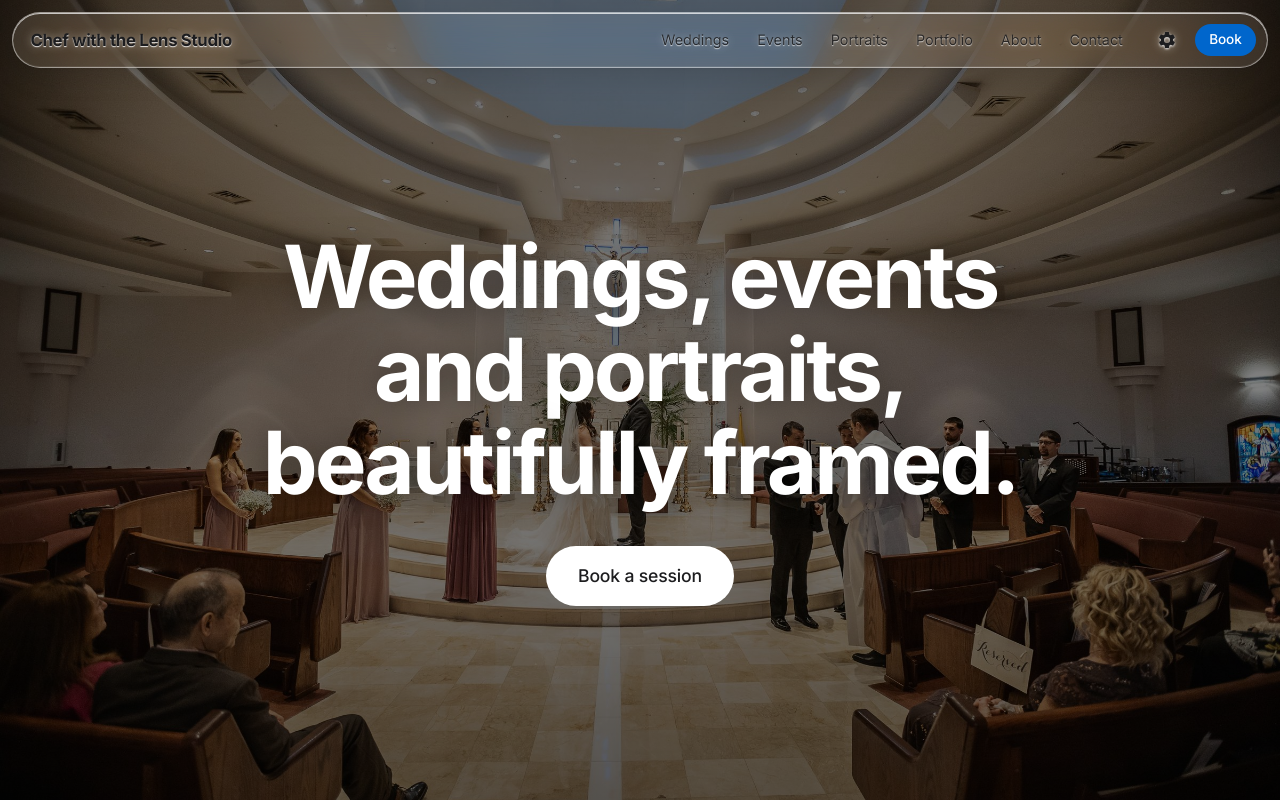
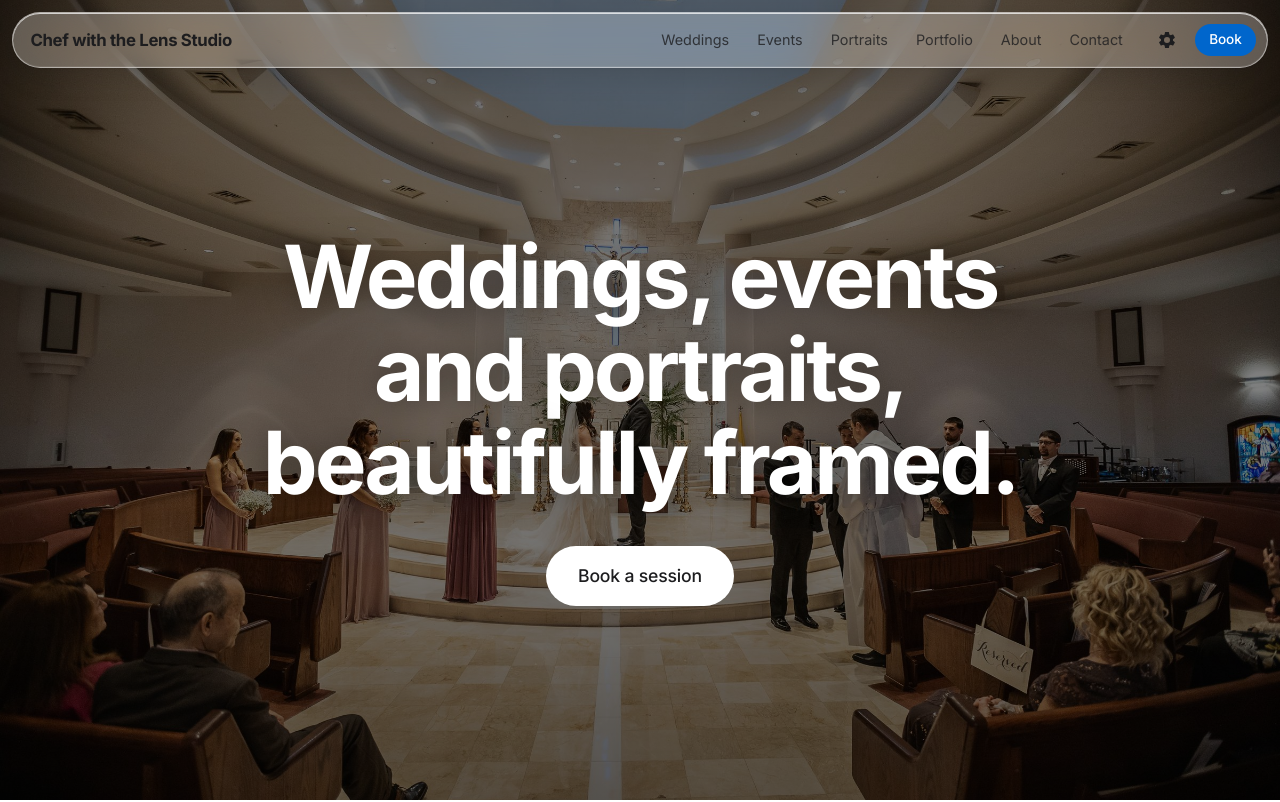
Before and after one commit to chefwithdalens-source/chef-with-the-lens-studio, a plain HTML site: page index.html in a window 1280 px wide. Shown: the top 802 px of the page. Drawn offline with Linux system fonts and the light colour scheme.

Commit message:
Revert "Make the liquid glass navigation more transparent"
This reverts commit ede8c6ba50783ed8a126fde4d7c1166448fd982c.

```diff
--- a/styles.css
+++ b/styles.css
@@ -17,15 +17,13 @@
   --accent: #0066cc;        /* the ONE accent: buttons and links */
   --accent-hover: #0055b3;
   --on-accent: #ffffff;     /* text on accent buttons */
-  --header-bg: rgba(255, 255, 255, 0.10);
-  --header-bg-scrolled: rgba(255, 255, 255, 0.18);
+  --header-bg: rgba(255, 255, 255, 0.28);
+  --header-bg-scrolled: rgba(255, 255, 255, 0.55);
   --header-border: rgba(255, 255, 255, 0.48);
   --header-highlight: inset 0 1px 0 rgba(255, 255, 255, 0.72), inset 0 -1px 0 rgba(255, 255, 255, 0.08);
   --header-drop: 0 8px 28px rgba(0, 0, 0, 0.12), 0 1px 3px rgba(0, 0, 0, 0.06);
-  --header-menu-bg: rgba(255, 255, 255, 0.50);
-  --header-menu-bg-scrolled: rgba(255, 255, 255, 0.55);
-  --header-text-shadow: 0 1px 1px rgba(255, 255, 255, 0.85), 0 0 10px rgba(255, 255, 255, 0.45);
-  --header-icon-shadow: drop-shadow(0 1px 1px rgba(255, 255, 255, 0.85)) drop-shadow(0 0 4px rgba(255, 255, 255, 0.4));
+  --header-menu-bg: rgba(255, 255, 255, 0.86);
+  --header-menu-bg-scrolled: rgba(255, 255, 255, 0.92);
   --shadow: 0 20px 40px -24px rgba(0, 0, 0, 0.25);
 
   --font: Inter, -apple-system, BlinkMacSystemFont, 'Segoe UI', sans-serif;
@@ -49,15 +47,13 @@
   --accent: #2997ff;
   --accent-hover: #4aa8ff;
   --on-accent: #000000;
-  --header-bg: rgba(18, 18, 20, 0.12);
-  --header-bg-scrolled: rgba(18, 18, 20, 0.20);
+  --header-bg: rgba(18, 18, 20, 0.32);
+  --header-bg-scrolled: rgba(18, 18, 20, 0.58);
   --header-border: rgba(255, 255, 255, 0.16);
   --header-highlight: inset 0 1px 0 rgba(255, 255, 255, 0.22), inset 0 -1px 0 rgba(255, 255, 255, 0.04);
   --header-drop: 0 8px 28px rgba(0, 0, 0, 0.42), 0 1px 3px rgba(0, 0, 0, 0.25);
-  --header-menu-bg: rgba(18, 18, 20, 0.50);
-  --header-menu-bg-scrolled: rgba(18, 18, 20, 0.55);
-  --header-text-shadow: 0 1px 2px rgba(0, 0, 0, 0.75), 0 0 10px rgba(0, 0, 0, 0.45);
-  --header-icon-shadow: drop-shadow(0 1px 2px rgba(0, 0, 0, 0.75)) drop-shadow(0 0 4px rgba(0, 0, 0, 0.4));
+  --header-menu-bg: rgba(18, 18, 20, 0.86);
+  --header-menu-bg-scrolled: rgba(18, 18, 20, 0.92);
   --shadow: 0 20px 40px -24px rgba(0, 0, 0, 0.8);
 }
 
@@ -181,13 +177,6 @@ h3 { font-size: clamp(1.9rem, 3.4vw, 2.75rem); }
 .site-header .header-actions {
   position: relative;
   z-index: 1;
-}
-.site-header .brand,
-.site-header .site-nav a {
-  text-shadow: var(--header-text-shadow);
-}
-.site-header .icon-btn {
-  filter: var(--header-icon-shadow);
 }
 @supports not ((backdrop-filter: blur(20px)) or (-webkit-backdrop-filter: blur(20px))) {
   .site-header .header-inner::before {
```
